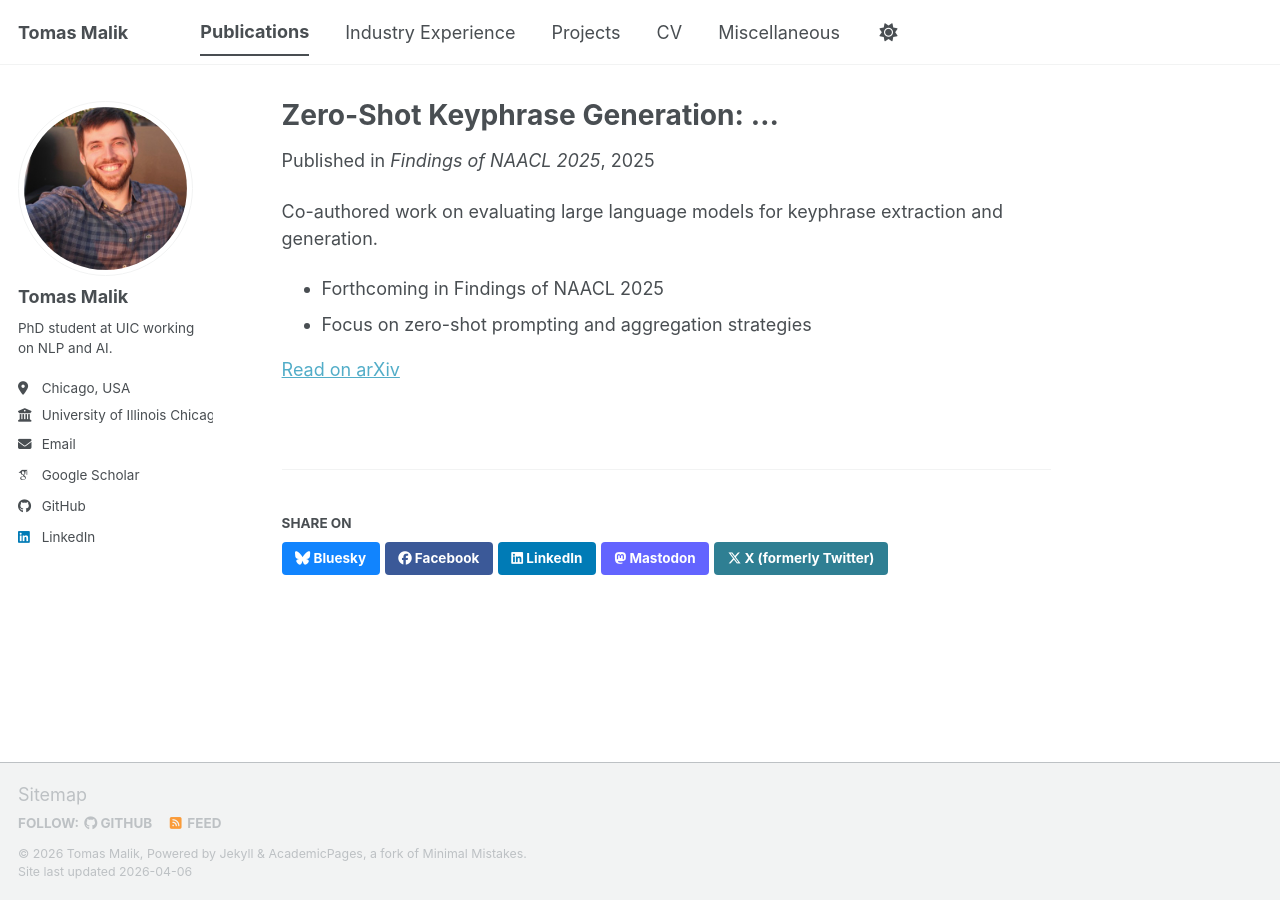
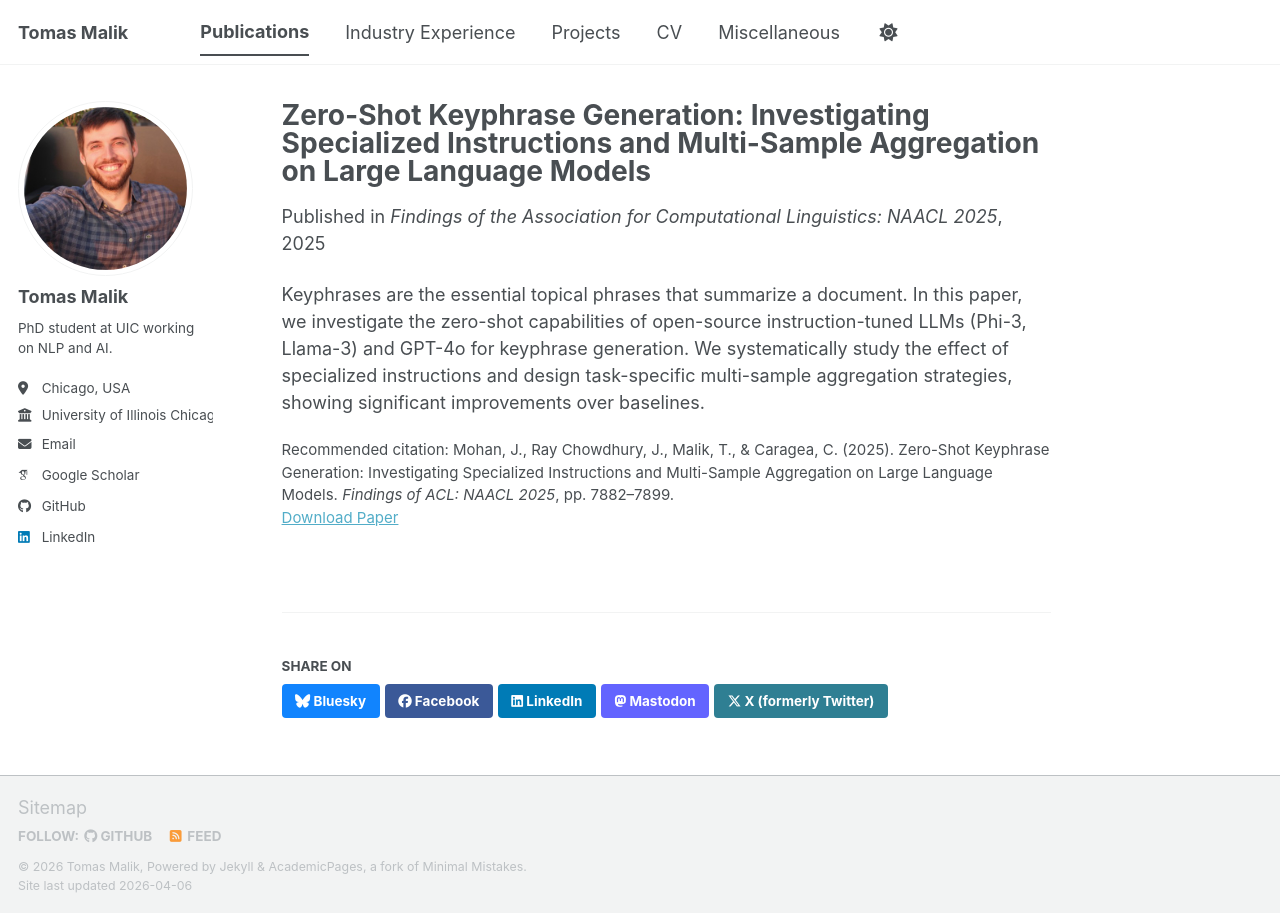
Before and after one commit to Tomas-Malik/tomas-malik.github.io, a Jekyll site: the page built from _publications/KP-Generation-NAACL25.md, in a window 1280 px wide. Built offline with Jekyll 4.4.1, drawn with Linux system fonts in a browser that asks for light colours; some web fonts are replaced; a script bundle is joined from its source files by our own code; library files that are not in the unit come from our copies.

Commit message:
Update KP-Generation-NAACL25.md

```diff
--- a/_publications/KP-Generation-NAACL25.md
+++ b/_publications/KP-Generation-NAACL25.md
@@ -1,16 +1,12 @@
 ---
-title: "Zero-Shot Keyphrase Generation: ..."
+title: "Zero-Shot Keyphrase Generation: Investigating Specialized Instructions and Multi-Sample Aggregation on Large Language Models"
 collection: publications
 category: conferences
 permalink: /publications/keyphrase-generation
 date: 2025-04-01
-venue: "Findings of NAACL 2025"
-paperurl: "https://arxiv.org/..."
+venue: "Findings of the Association for Computational Linguistics: NAACL 2025"
+paperurl: "https://aclanthology.org/2025.findings-naacl.439.pdf"
+citation: "Mohan, J., Ray Chowdhury, J., Malik, T., & Caragea, C. (2025). Zero-Shot Keyphrase Generation: Investigating Specialized Instructions and Multi-Sample Aggregation on Large Language Models. <i>Findings of ACL: NAACL 2025</i>, pp. 7882–7899."
 ---
 
-Co-authored work on evaluating large language models for keyphrase extraction and generation.
-
-- Forthcoming in Findings of NAACL 2025
-- Focus on zero-shot prompting and aggregation strategies
-
-[Read on arXiv](https://arxiv.org/abs/2503.00597)
+Keyphrases are the essential topical phrases that summarize a document. In this paper, we investigate the zero-shot capabilities of open-source instruction-tuned LLMs (Phi-3, Llama-3) and GPT-4o for keyphrase generation. We systematically study the effect of specialized instructions and design task-specific multi-sample aggregation strategies, showing significant improvements over baselines.
```
